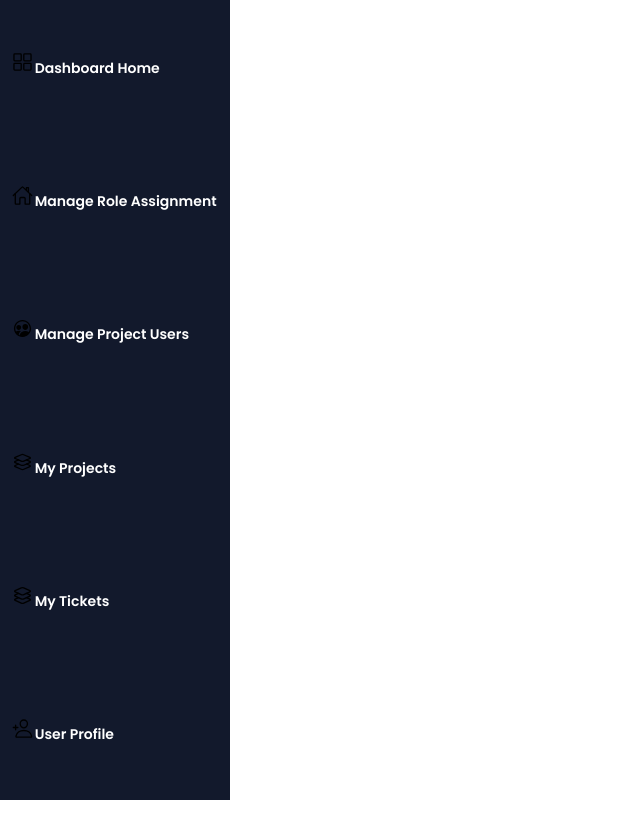
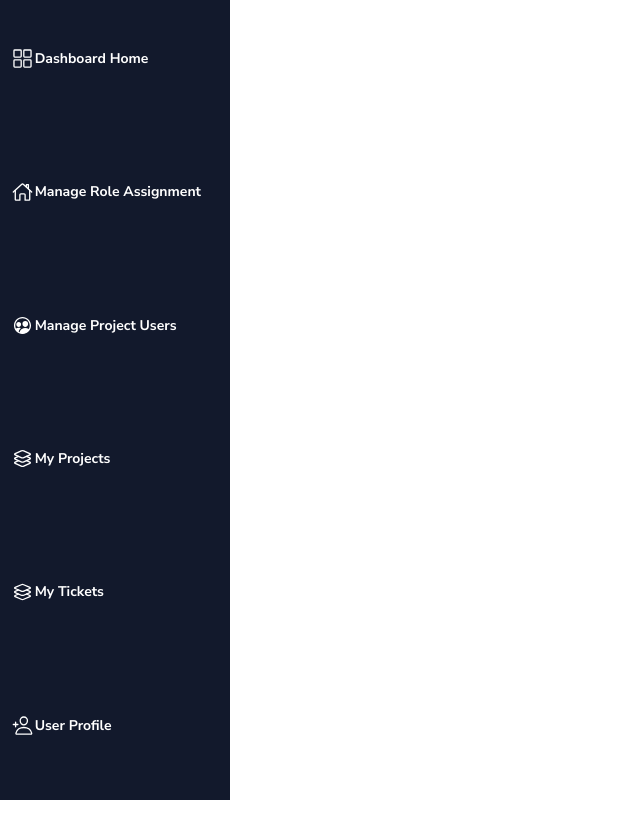
Before and after one commit to Uzaf2/bugTracker, a React (Create React App) app in the folder client/: page /ManageUserRoles in a window 1280 px wide. Shown: the whole page, without its empty margins (0-640 px from the left). Built offline with nearby package versions, Linux system fonts and the light colour scheme.

Commit message:
Links and logos inline now

```diff
--- a/client/src/css/main.css
+++ b/client/src/css/main.css
@@ -1,4 +1,5 @@
 @import url("https://fonts.googleapis.com/css2?family=Poppins:wght@400;600&display=swap");
+@import url("https://fonts.googleapis.com/css2?family=Nunito+Sans:wght@700&display=swap");
 .class1 {
   opacity: 0.8;
   background-color: #D1D7E0;
@@ -24,6 +25,7 @@
   -webkit-transition: .5s;
   transition: .5s;
   z-index: var(--z-fixed);
+  color: white;
 }
 
 .mainNav {
@@ -39,6 +41,10 @@
       -ms-flex-pack: justify;
           justify-content: space-between;
   overflow: hidden;
+}
+
+.mainNav__name {
+  margin-bottom: 10px;
 }
 
 .navBrand {
@@ -103,10 +109,11 @@
   width: calc(var(92px) + 9.25rem);
   height: 30px;
   justify-self: flex-end;
+  font-family: 'Nunito Sans', sans-serif;
 }
 
 .navbar .section:hover {
-  background-color: #0C5DF4;
+  background-color: #F5A623;
   -webkit-transition: .3s;
   transition: .3s;
   cursor: pointer;
@@ -121,13 +128,29 @@
   -ms-grid-columns: max-content max-content;
       grid-template-columns: -webkit-max-content -webkit-max-content;
       grid-template-columns: max-content max-content;
-}
-
-ion-icon {
-  color: blue;
+  -webkit-filter: brightness(0) invert(1);
+          filter: brightness(0) invert(1);
 }
 
 .section {
   color: white;
+  display: -webkit-box;
+  display: -ms-flexbox;
+  display: flex;
+  -webkit-box-align: center;
+      -ms-flex-align: center;
+          align-items: center;
+  padding: .5rem;
+  margin-bottom: 1rem;
+  border-radius: .5rem;
+  color: var(--white-color);
+  -webkit-transition: .3s;
+  transition: .3s;
+}
+
+navlist {
+  margin: 0;
+  padding: 0;
+  list-style: none;
 }
 /*# sourceMappingURL=main.css.map */
--- a/client/src/css/main.scss
+++ b/client/src/css/main.scss
@@ -1,6 +1,6 @@
 @import url("https://fonts.googleapis.com/css2?family=Poppins:wght@400;600&display=swap");
 
-
+@import url('https://fonts.googleapis.com/css2?family=Nunito+Sans:wght@700&display=swap');
 
 .class1 {
     opacity:0.8;
@@ -15,8 +15,6 @@
     z-index:1000;
 }
 
-
-
 .navbar2{
     position: fixed;
     top: 0;
@@ -28,8 +26,8 @@
     padding: 1.5rem 1.5rem 2rem;
     transition: .5s;
     z-index: var(--z-fixed);
+    color: white;
   }
-
 
 .mainNav{
     height: 100vh;
@@ -37,14 +35,22 @@
     flex-direction: column;
     justify-content: space-between;
     overflow: hidden;
+
+    &__name {
+        margin-bottom: 10px;
+
     }
+}
+
 .navBrand {
     display: grid;
     grid-template-columns: max-content max-content;
     justify-content: space-between;
     align-items: center;
     margin-bottom: 2rem;
+
 }
+
 .navbar {
     height:100%;
     width: 18%;
@@ -79,9 +85,12 @@
         width: calc(var(92px) + 9.25rem);
         height: 30px;
         justify-self: flex-end;
+        font-family: 'Nunito Sans', sans-serif;
+
     }
     .section:hover {
-        background-color: #0C5DF4;
+        //background-color: #0C5DF4;
+        background-color:#F5A623;
         transition: .3s;
         cursor: pointer;
     }
@@ -92,16 +101,27 @@
         margin-right: 2px;
         display: inline-block;
         grid-template-columns: max-content max-content;
-    }
+        filter:  brightness(0) invert(1);
     }
 
-ion-icon {
-    color: blue;
 }
-
-
-
 
 .section{
     color: white;
+    display: flex;
+    align-items: center;
+    padding: .5rem;
+    margin-bottom: 1rem;
+    border-radius: .5rem;
+    color: var(--white-color);
+    transition: .3s;
 }
+
+nav {
+    &list {
+        margin: 0;
+        padding: 0;
+        list-style: none;
+    }
+
+}
--- a/client/src/pages/ManageUserRoles.js
+++ b/client/src/pages/ManageUserRoles.js
@@ -28,8 +28,9 @@ function ManageUserRoles (props) {
 
           <div className="mainNav">
           <div className="navBrand">
-          <span class="nav__name">Nav</span>
+          <span class="nav__logo">Nav</span>
           </div>
+          <ul class="nav__list">
           <div className="navbar">
           <a className="section" href="#section">
           <img class="grid" src={grid} alt="image al" />
@@ -58,12 +59,14 @@ function ManageUserRoles (props) {
           </a>
 
 
-          <a className="section" width="10px"href="#section">
+          <a class="section" width="10px"href="#section">
 
           <img class="grid" src={personAddOutline} alt="image al" />
           <span class="nav__name">User Profile</span>
           </a>
+
           </div>
+          </ul>
           </div>
 
 
```
Also changed, not shown: 2 other files (tests, documents, lock files or other folders). Lines whose indentation alone changed are shown as unchanged.
